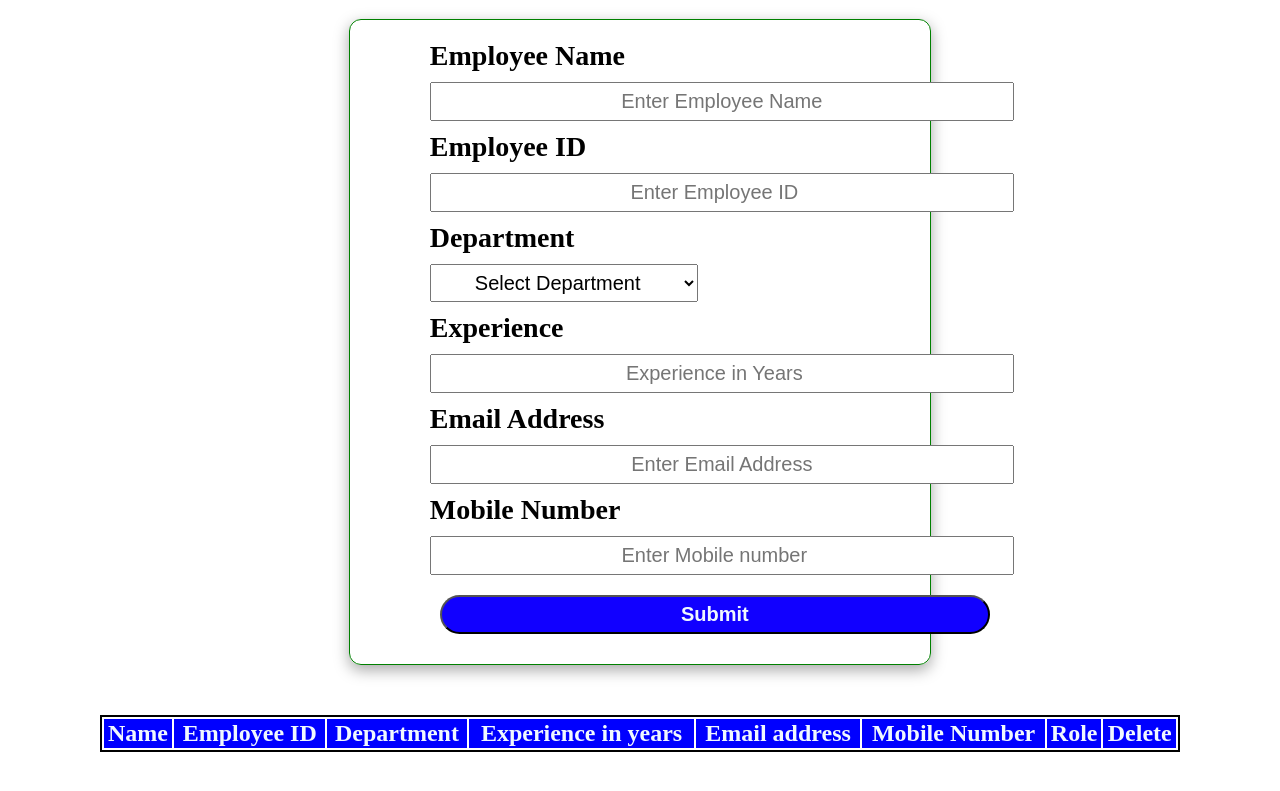
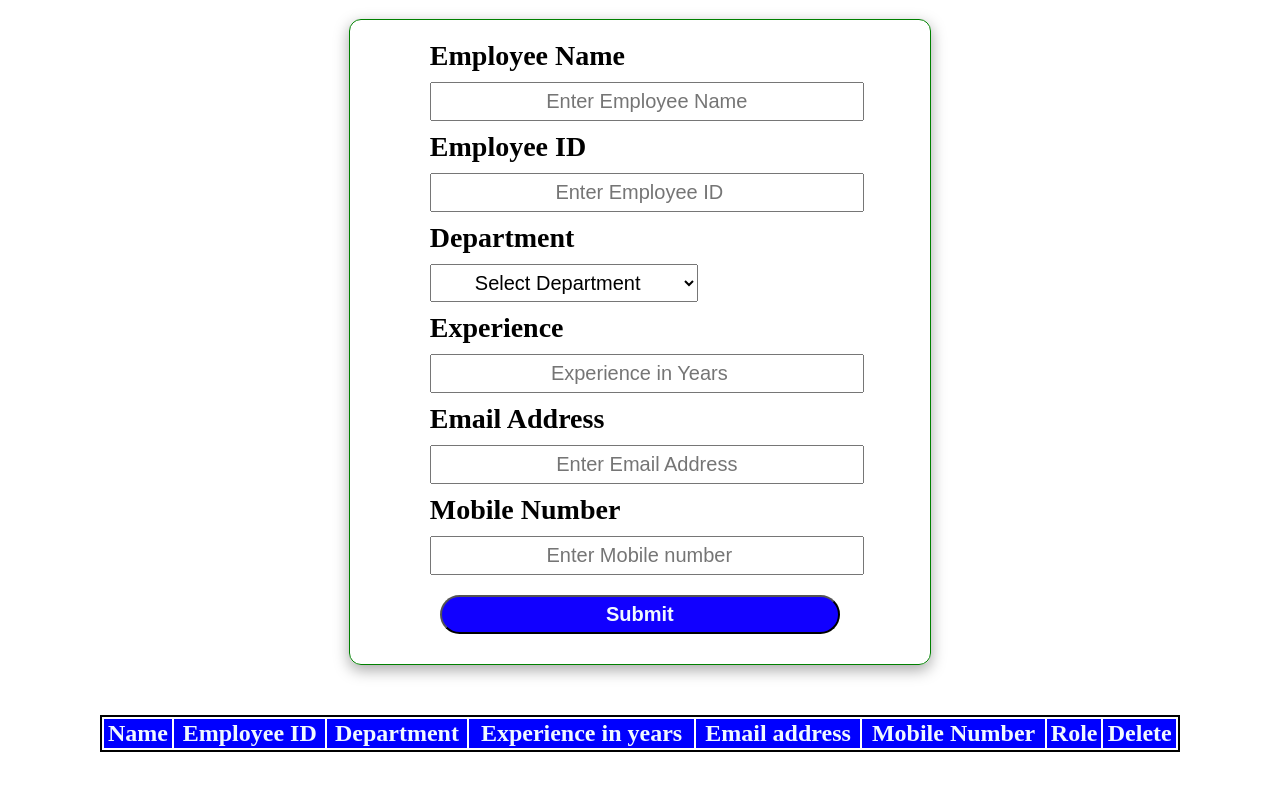
Before and after one commit to pravin7878/MASAI-EMPLOYEE-RECORDS, a plain HTML site: page index.html in a window 1280 px wide. Shown: the part 61-852 px from the top of the page. Drawn offline with Linux system fonts and the light colour scheme.

Commit message:
recorded

```diff
--- a/index.css
+++ b/index.css
@@ -21,7 +21,7 @@ div>form>input{
     padding-left: 40px;
     padding-right: 40px;
     font-size: 20px;
-    width: 500px;
+    width: 350px;
     padding-top: 6px;
     padding-bottom: 6px;
     text-align: center;
@@ -42,7 +42,7 @@ div>form>select{
     font-size: 20px;
 }
 div>form>#btn{
-    width: 550px;
+    width: 400px;
     background-color: rgb(17, 0, 255);
     color: aliceblue;
     font-weight: bold;
@@ -66,6 +66,6 @@ div>table>thead{
    font-size:24px ;
 }
 div>table>tbody{
-   font-size: 25px;
+   font-size: 16px;
    text-align: center;
 }
```
